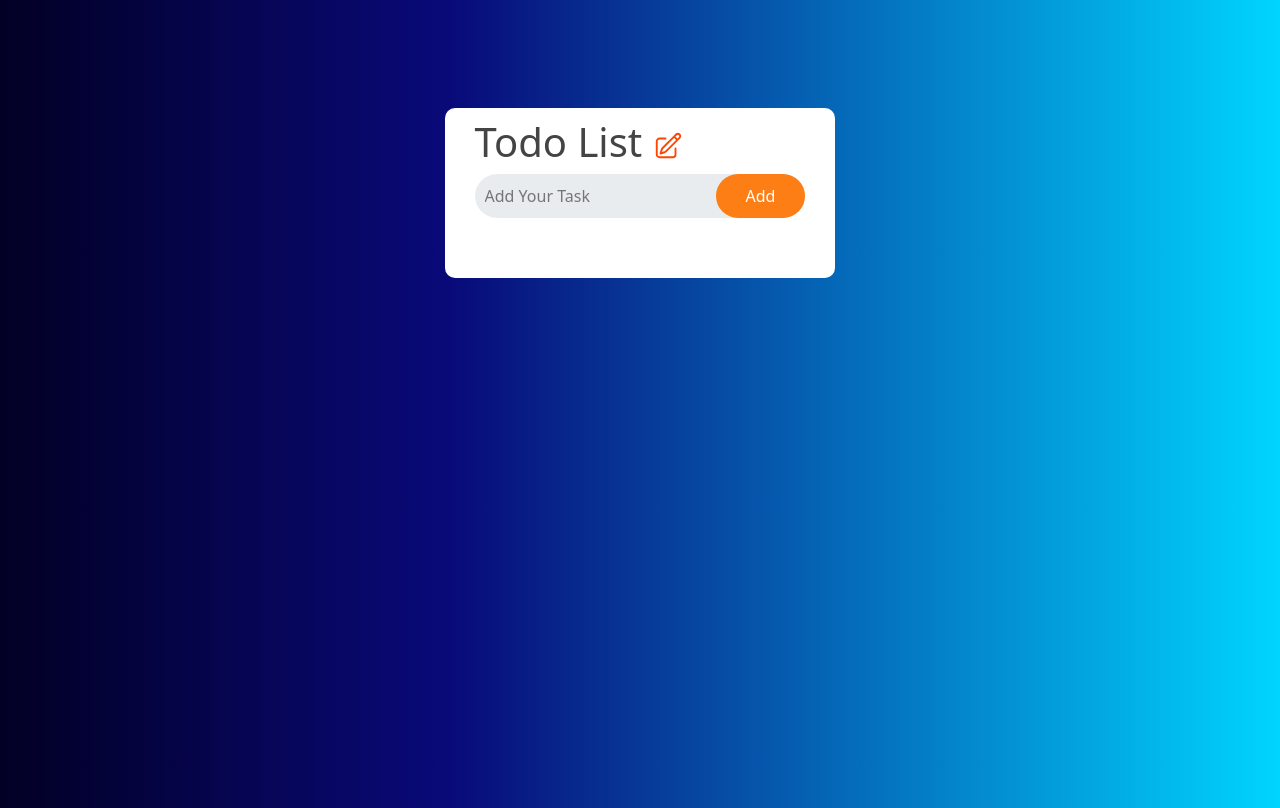
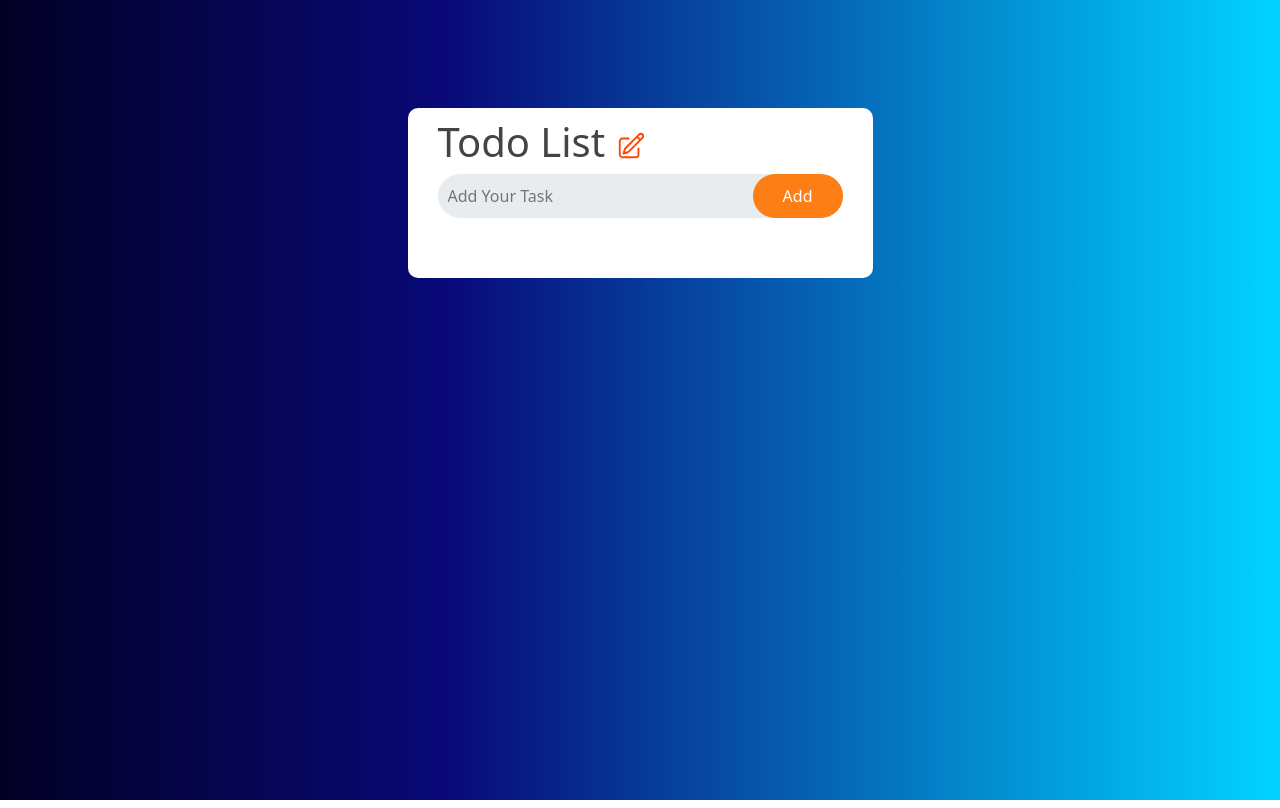
Before and after one commit to Arsla-1/todo, a plain HTML site: page index.html in a window 1280 px wide. Drawn offline with nearby package versions, Linux system fonts and the light colour scheme.

Commit message:
third commit

```diff
--- a/index.html
+++ b/index.html
@@ -15,6 +15,7 @@
   <body>
     <div class="container d-flex justify-content-center my-2">
       <!-- <div class="justify-content-center"> -->
+      <div class="col-lg-5 col-12">
         <div class="todolist">
           <header>
             <h1>
@@ -52,6 +53,7 @@
           </div>
         </div>
       </div>
+    </div>
 
     <script
       src="https://cdn.jsdelivr.net/npm/bootstrap@5.2.3/dist/js/bootstrap.bundle.min.js"
--- a/style.css
+++ b/style.css
@@ -5,7 +5,6 @@
 }
 
 body {
-  height: 100vh;
   background: linear-gradient(
     90deg,
     rgba(2, 0, 36, 1) 0%,
@@ -19,9 +18,6 @@ body {
   background: #fff;
   padding: 10px 30px;
   border-radius: 10px;
-}
-
-header {
 }
 
 h1 {
```
Lines whose indentation alone changed are shown as unchanged.
